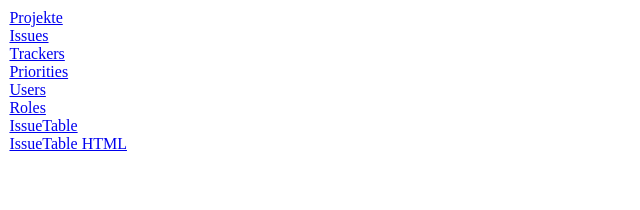
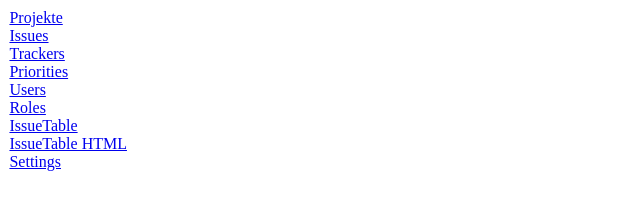
Before and after one commit to ststeiger/CorMine, a plain HTML site: page CorMine/index.htm in a window 1280 px wide. Shown: the full height of the page, 0-640 px from the left. Drawn offline with Linux system fonts and the light colour scheme.

Commit message:
Settings

```diff
--- a/CorMine/index.htm
+++ b/CorMine/index.htm
@@ -62,6 +62,7 @@
     <a target="_blank" href="ajax/GetRoles.ashx">Roles</a><br />
     <a target="_blank" href="ajax/GetIssueTable.ashx">IssueTable</a><br />
     <a target="_blank" href="ajax/GetIssueTableHtml.ashx">IssueTable HTML</a><br />
+    <a target="_blank" href="ajax/GetSettings.ashx">Settings</a><br />
 
 </body>
 </html>
```
Also changed, not shown: 3 other files.
